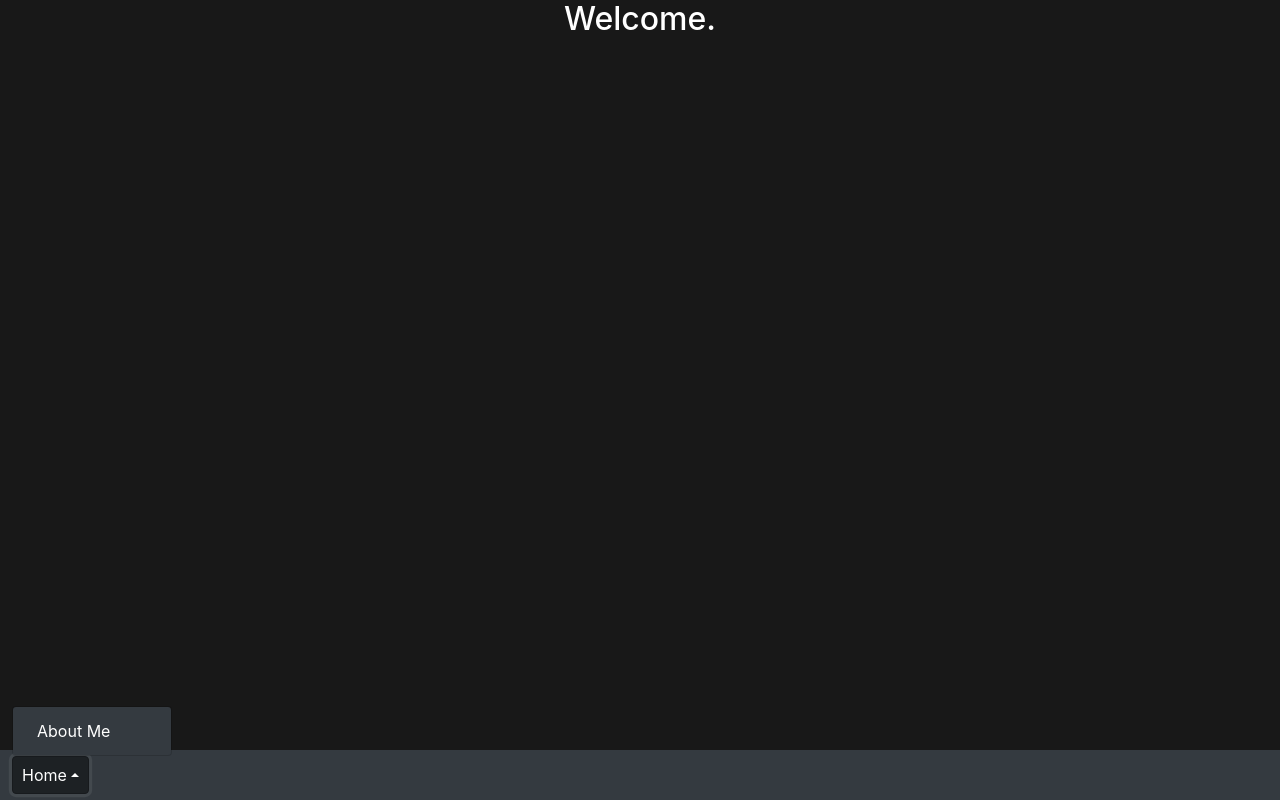
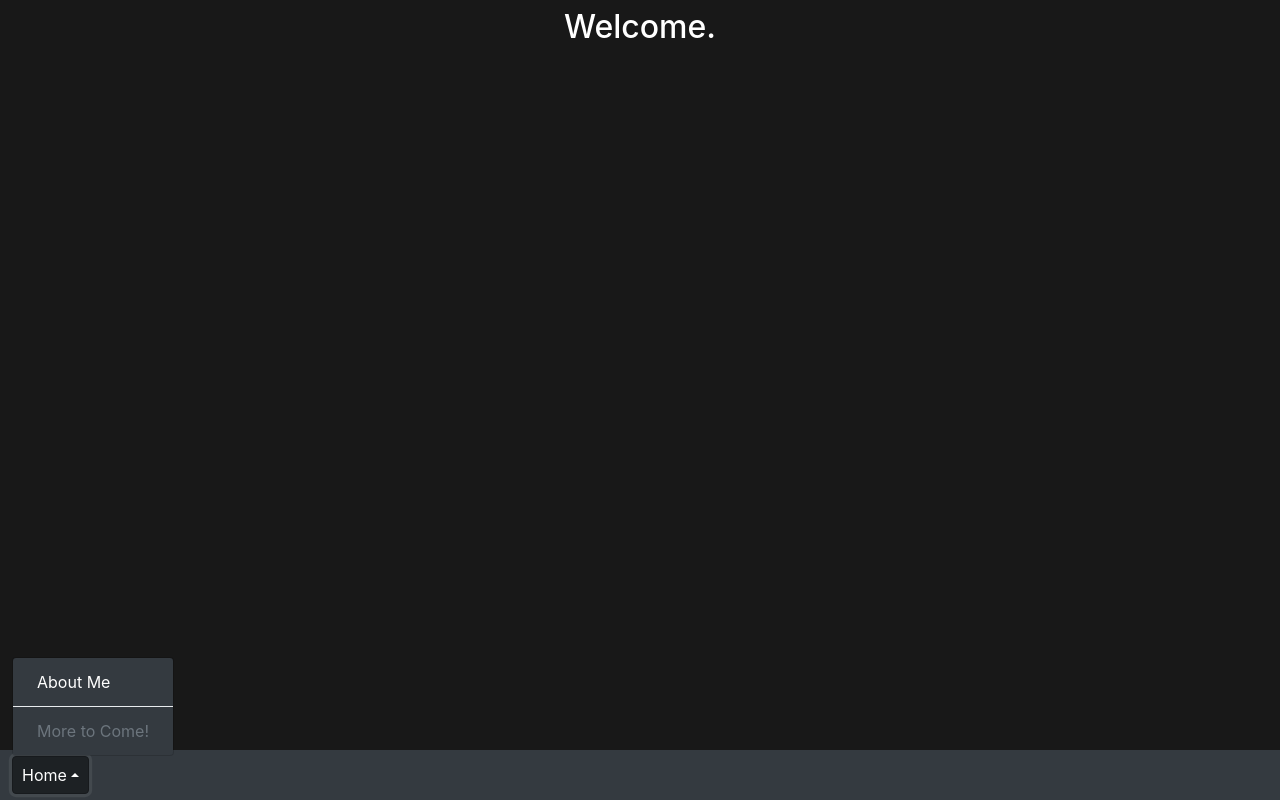
Before and after one commit to park-junha/junha.dev, a React (Create React App) app in the folder ui/: page / in a window 1280 px wide. Both pictures are taken after a click on the button "Home". Built offline with nearby package versions, Linux system fonts and the light colour scheme.

Commit message:
Added About Me and more styling

```diff
--- a/ui/src/App.css
+++ b/ui/src/App.css
@@ -1,3 +1,57 @@
-.App {
+body {
+  color: #fff;
+  margin: 8px;
+}
+
+h1, h2 {
   text-align: center;
 }
+
+/* For content to be fixed at center of page */
+.centered {
+  position: fixed;
+  top: 50%;
+  left: 50%;
+}
+
+/* Fade in contents */
+.fadein {
+  animation: fadeinanim .5s;
+
+  /* Preserve style before and after animation */
+  animation-fill-mode: both;
+}
+
+/* Delay fade in animation on loading spinner */
+.spinner {
+  animation-delay: 1s;
+}
+
+/* Fade in animation for spinner */
+@keyframes fadeinanim {
+  from {
+    opacity: 0;
+    transform: translate(0, -10px);
+  }
+  to {
+    opacity: 1;
+    transform: translate(0, 0);
+  }
+}
+
+/* Footer */
+.CustomNavbar {
+  padding: 6px 12px;
+}
+
+.CustomDropdownMenu {
+  background-color: #343a40;
+}
+
+.CustomDropdownToggle {
+  padding: 6px 9px;
+}
+
+.CustomDropdownItem {
+  color: #fff;
+}
--- a/ui/src/components/404.tsx
+++ b/ui/src/components/404.tsx
@@ -5,8 +5,8 @@ import React, {
 export default class NotFound extends Component {
   render () {
     return (
-      <div>
-        <h2>404</h2>
+      <div className='fadein centered'>
+        <h1>404</h1>
       </div>
     );
   };
--- a/ui/src/components/Footer.css
+++ /dev/null
@@ -1,15 +0,0 @@
-.CustomNavbar {
-  padding: 6px 12px;
-}
-
-.CustomDropdownMenu {
-  background-color: #343a40;
-}
-
-.CustomDropdownToggle {
-  padding: 6px 9px;
-}
-
-.CustomDropdownItem {
-  color: #fff;
-}
--- a/ui/src/components/Footer.tsx
+++ b/ui/src/components/Footer.tsx
@@ -4,7 +4,6 @@ import {
   Nav,
   Navbar
 } from 'react-bootstrap';
-import './Footer.css';
 
 interface Props {
   changeComponent: (newComponent: string) => void;
@@ -42,6 +41,13 @@ export default class Footer extends Component<Props, {}> {
                   >
                     About Me
                   </Dropdown.Item>
+                  <Dropdown.Divider />
+                  <Dropdown.Item
+                    className='CustomDropdownItem'
+                    disabled
+                  >
+                    More to Come!
+                  </Dropdown.Item>
                 </Dropdown.Menu>
               </Dropdown>
             </Nav.Item>
--- /dev/null
+++ b/ui/src/components/Home/AboutMe.tsx
@@ -0,0 +1,34 @@
+import React, { Component } from 'react';
+import {
+  Container,
+  Row,
+  Col,
+  Card
+} from 'react-bootstrap';
+
+export default class AboutMe extends Component {
+  render (): JSX.Element {
+    return (
+      <div className='fadein'>
+        <Container>
+          <Row>
+            <Col />
+            <Col xs={6}>
+              <h2>About Me</h2>
+              <Card
+                bg='dark'
+              >
+                <Card.Body>
+                  <h4>Hi. My name is Junha Park.</h4>
+                  <p>I&#39;m a software engineer interested in Full Stack Development, Process Automation, and Agile Methodologies. My primary technologies are Python and JavaScript, but I have a variety of niche skills as well, including Bash, TypeScript, C, and the many variations of SQL.</p>
+                  <p>Outside of software development, I love surfing the Internet, playing video games, listening to music, and speedcubing.</p>
+                </Card.Body>
+              </Card>
+            </Col>
+            <Col />
+          </Row>
+        </Container>
+      </div>
+    );
+  };
+}
--- a/ui/src/components/LandingPage.tsx
+++ b/ui/src/components/LandingPage.tsx
@@ -5,7 +5,7 @@ import React, {
 export default class LandingPage extends Component {
   render () {
     return (
-      <div>
+      <div className='fadein'>
         <h2>Welcome.</h2>
       </div>
     );
--- a/ui/src/components/LoadingScreen.css
+++ /dev/null
@@ -1,22 +0,0 @@
-.centered {
-  animation: fadein .5s;
-  animation-delay: 1s;
-  position: fixed;
-  top: 50%;
-  left: 50%;
-
-  /* Preserve style before and after animation */
-  animation-fill-mode: both;
-}
-
-/* Fade in animation for spinner */
-@keyframes fadein {
-  from {
-    opacity: 0;
-    transform: translate(0, -10px);
-  }
-  to {
-    opacity: 1;
-    transform: translate(0, 0);
-  }
-}
--- a/ui/src/components/LoadingScreen.tsx
+++ b/ui/src/components/LoadingScreen.tsx
@@ -2,12 +2,11 @@ import React, {
   Component
 } from 'react';
 import { Spinner } from 'react-bootstrap';
-import './LoadingScreen.css'
 
 export default class LoadingScreen extends Component {
   render () {
     return (
-      <div className='centered'>
+      <div className='fadein centered spinner'>
         <Spinner animation='border' variant='light'>
           <span className='sr-only'>Loading...</span>
         </Spinner>
--- a/ui/src/components/Main.css
+++ /dev/null
@@ -1,3 +0,0 @@
-body {
-  color: #fff;
-}
--- a/ui/src/components/Main.tsx
+++ b/ui/src/components/Main.tsx
@@ -4,13 +4,13 @@ import React, {
   lazy
 } from 'react';
 import LoadingScreen from './LoadingScreen';
-import './Main.css';
 
 interface Props {
   component: string;
 }
 
 const LandingPage = lazy( () => import('./LandingPage'));
+const AboutMe = lazy( () => import('./Home/AboutMe'));
 const NotFound = lazy( () => import('./404'));
 
 function renderComponent (component: string): JSX.Element {
@@ -18,6 +18,10 @@ function renderComponent (component: string): JSX.Element {
     case 'LandingPage':
       return (
         <LandingPage />
+      );
+    case 'AboutMe':
+      return (
+        <AboutMe />
       );
     default:
       return (
```
